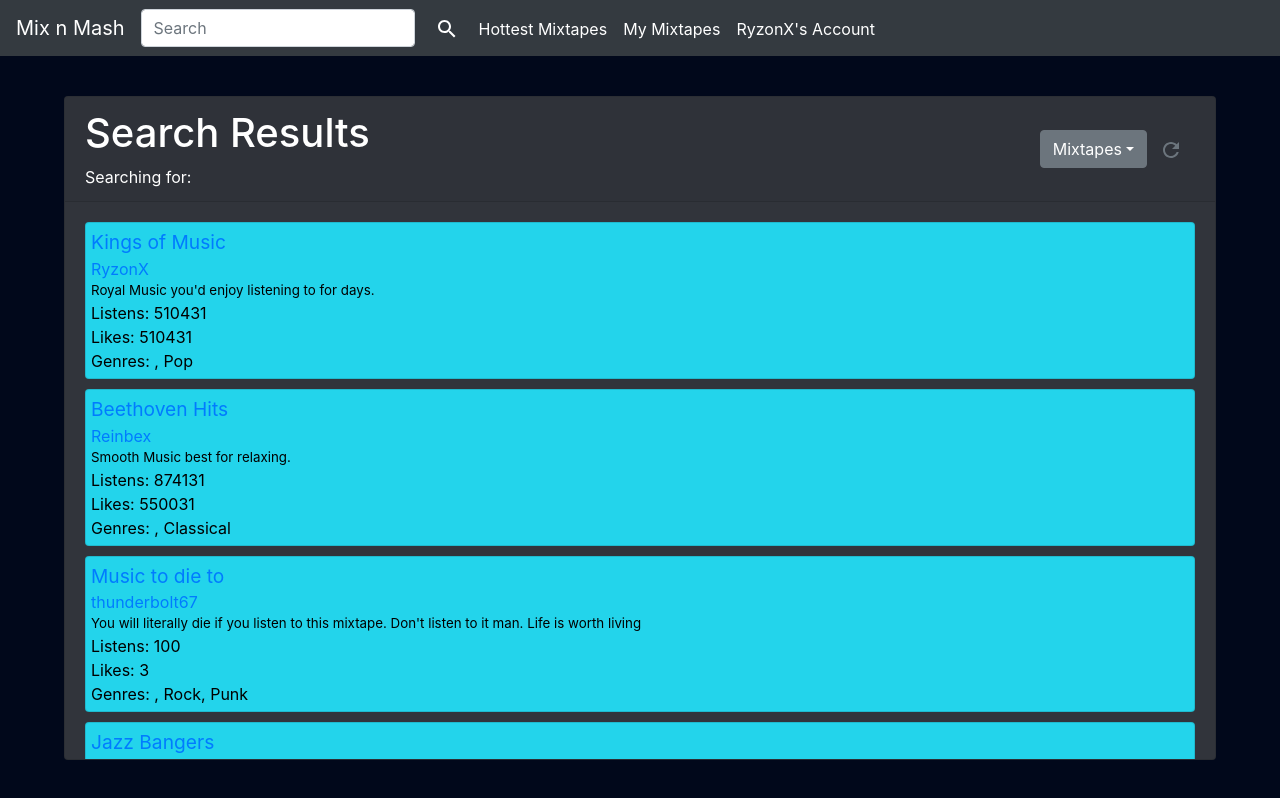
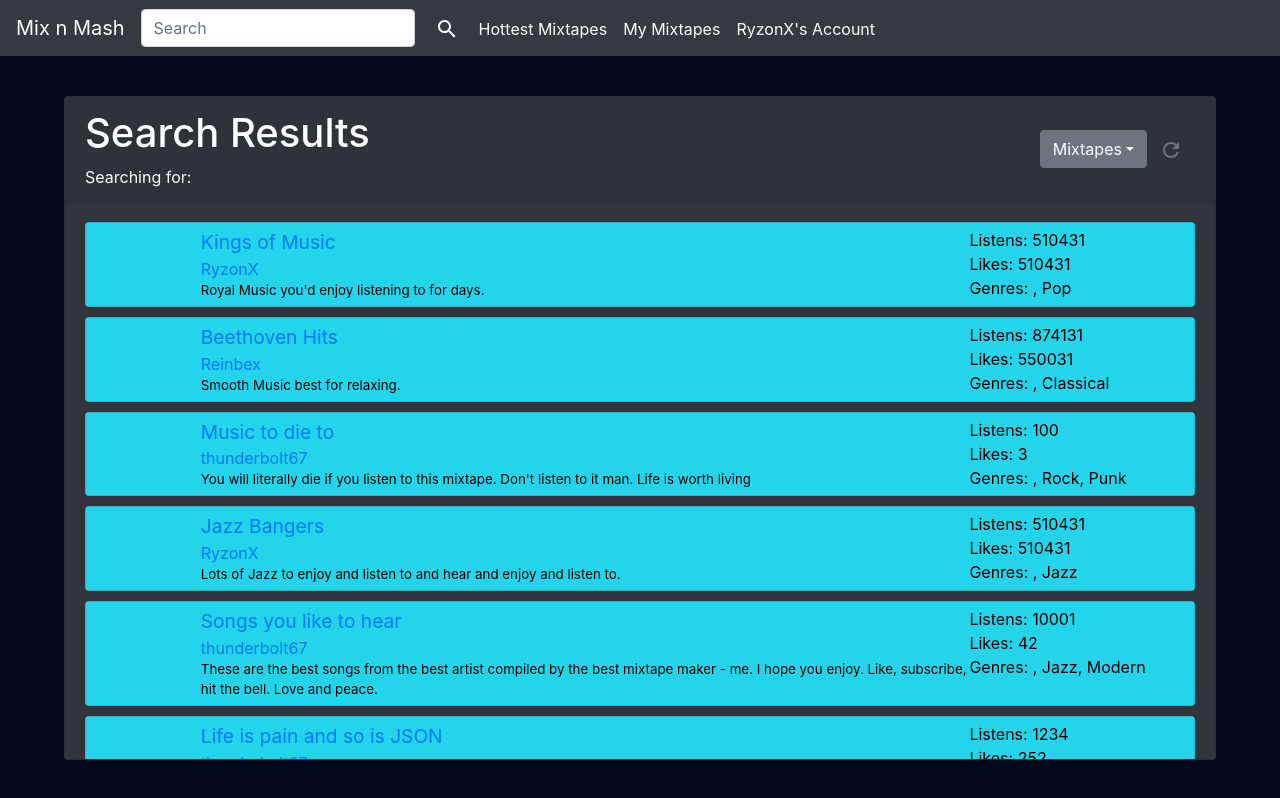
Before and after one commit to joe-weaver/mix-n-mash, a React (Create React App) app: page /SearchResults in a window 1280 px wide. Built offline with nearby package versions, Linux system fonts and the light colour scheme.

Commit message:
cards display alignment fixed

```diff
--- a/src/components/MashmateRequestCard/MashmateRequestCardStyle.css
+++ b/src/components/MashmateRequestCard/MashmateRequestCardStyle.css
@@ -1,5 +1,5 @@
 .mashmate-request-card {
   background-color: var(--primary-color) !important;
-  flex-direction: row;
+  flex-direction: row !important;
   justify-content: space-between;
 }
--- a/src/components/MixtapeCard/MixtapeCard.js
+++ b/src/components/MixtapeCard/MixtapeCard.js
@@ -16,7 +16,7 @@ const MixtapeCard = (props) => {
         <Link to={"MyMixtapes/" + props.mixtape._id}>
           <div>{props.mixtape.title}</div>
         </Link>
-        <Link to={"User/" + props.mixtape.ownerId}>
+        <Link to={"/User/" + props.mixtape.ownerId}>
           <div>{props.mixtape.owner.username}</div>
         </Link>
           <div>{props.mixtape.description}</div>
--- a/src/components/MixtapeCard/MixtapeCardStyle.css
+++ b/src/components/MixtapeCard/MixtapeCardStyle.css
@@ -8,7 +8,7 @@
   padding: 5px;
   border-radius: 10px;
   display: flex;
-  flex-direction: row;
+  flex-direction: row !important;
 }
 
 .mixtape-card-image {
--- a/src/components/MixtapeResultCard/MixtapeResultCard.js
+++ b/src/components/MixtapeResultCard/MixtapeResultCard.js
@@ -1,24 +1,27 @@
 import React from "react";
 import { Card } from "react-bootstrap";
 import { Link } from "react-router-dom";
-
 import "./MixtapeResultCardStyle.css";
 
 const MixtapeResultCard = (props) => {
   return (
+    <Card className="mixtape-result" key={props.mixtape._id}>
 
-    <Card className="mixtape-result" key={props.mixtape._id}>
-      <div className="mixtape-result-image"></div>
+      <div className="mixtape-result-image">
+
+      </div>
 
       <div className="mixtape-result-body">
-      <Link to={"MyMixtapes/" + props.mixtape._id}>
-        <div className="mixtape-result-title">{props.mixtape.title}</div>
+        <Link to={"MyMixtapes/" + props.mixtape._id}>
+          <div className="mixtape-result-title">{props.mixtape.title}</div>
         </Link>
+
         <Link to={"User/" + props.mixtape.ownerId}>
-        <div className="mixtape-result-user">
-          {props.mixtape.owner.username}
-        </div>
+          <div className="mixtape-result-user">
+            {props.mixtape.owner.username}
+          </div>
         </Link>
+
         <div className="mixtape-result-description">
           {props.mixtape.description}
         </div>
--- a/src/components/MixtapeResultCard/MixtapeResultCardStyle.css
+++ b/src/components/MixtapeResultCard/MixtapeResultCardStyle.css
@@ -4,7 +4,7 @@
   padding: 5px;
   border-radius: 10px;
   display: flex;
-  flex-direction: row;
+  flex-direction: row !important;
 }
 
 .mixtape-result + .mixtape-result {
--- a/src/pages/UserPage/UserPage.js
+++ b/src/pages/UserPage/UserPage.js
@@ -1,10 +1,5 @@
 import React from "react";
 import { Card, Button, FormControl, Form } from "react-bootstrap";
-import EditIcon from "@material-ui/icons/Edit";
-import SaveIcon from "@material-ui/icons/Save";
-import CallMergeIcon from "@material-ui/icons/CallMerge";
-import CallSplitIcon from "@material-ui/icons/CallSplit";
-import GroupAddIcon from "@material-ui/icons/GroupAdd";
 import { Link } from "react-router-dom";
 import { NavbarLinks } from "../../data/NavbarLinks";
 import MixtapeResultCard from "../../components/MixtapeResultCard/MixtapeResultCard";
```
